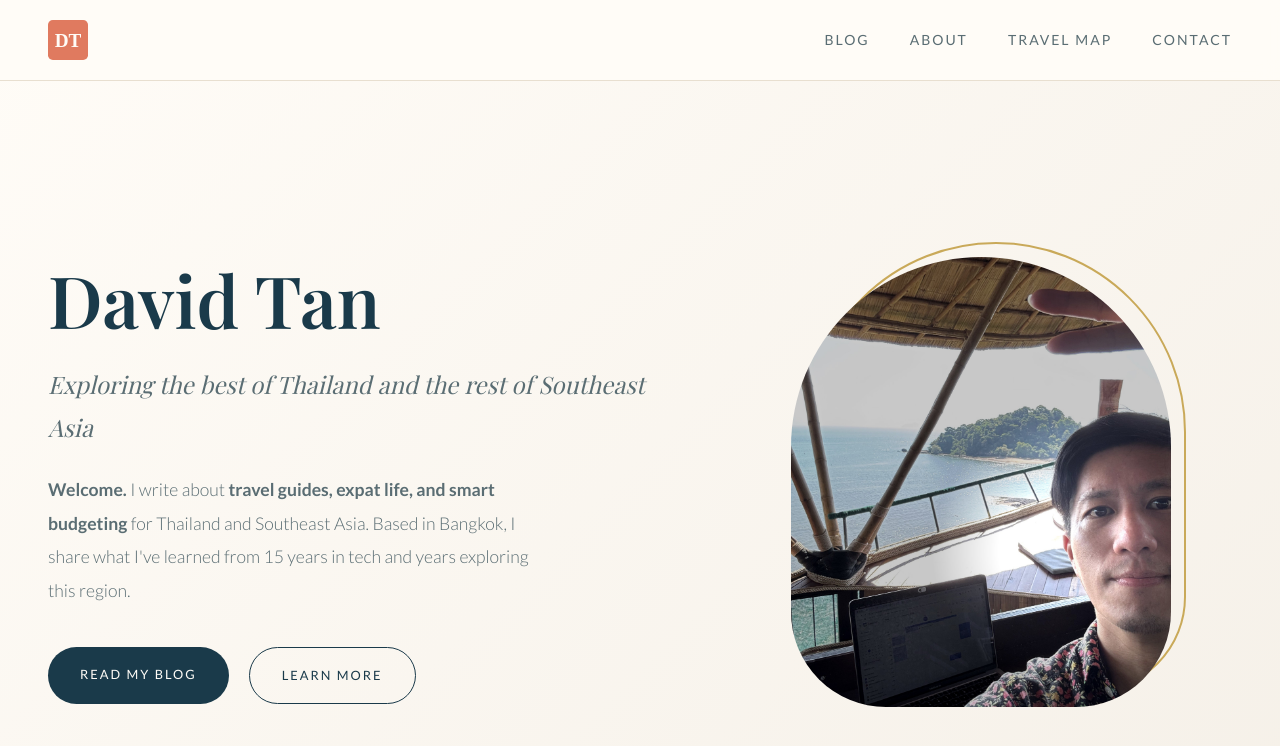
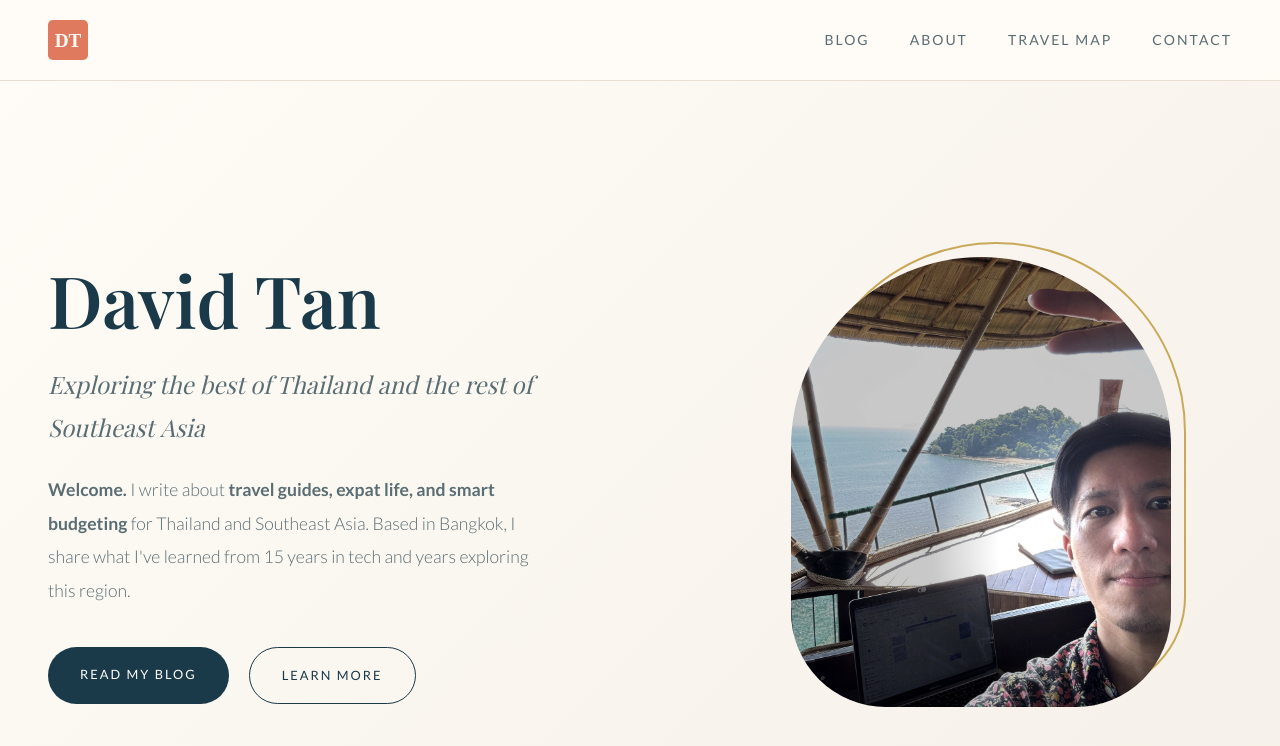
Before and after one commit to davidtansf/davidtan.me, a Jekyll site: the page built from index.html, in a window 1280 px wide and 900 px high. Shown: the top 746 px of the window. Built offline with Jekyll 4.4.1, drawn with Linux system fonts in a browser that asks for light colours; some web fonts are replaced.

Commit message:
Prevent line break in "Southeast Asia"
Co-Authored-By: Claude Opus 4.5 <noreply@anthropic.com>

```diff
--- a/index.html
+++ b/index.html
@@ -41,9 +41,9 @@
         <div class="hero-content">
             <div class="hero-text">
                 <h1>David Tan</h1>
-                <p class="tagline">Exploring the best of Thailand and the rest of Southeast Asia</p>
+                <p class="tagline">Exploring the best of Thailand and the rest of Southeast&nbsp;Asia</p>
                 <p class="intro">
-                    <strong>Welcome.</strong> I write about <strong>travel guides, expat life, and smart budgeting</strong> for Thailand and Southeast Asia. Based in Bangkok, I share what I've learned from 15 years in tech and years exploring this region.
+                    <strong>Welcome.</strong> I write about <strong>travel guides, expat life, and smart budgeting</strong> for Thailand and Southeast&nbsp;Asia. Based in Bangkok, I share what I've learned from 15 years in tech and years exploring this region.
                 </p>
                 <div class="cta-buttons">
                     <a href="/blog" class="btn btn-primary">Read My Blog</a>
```
